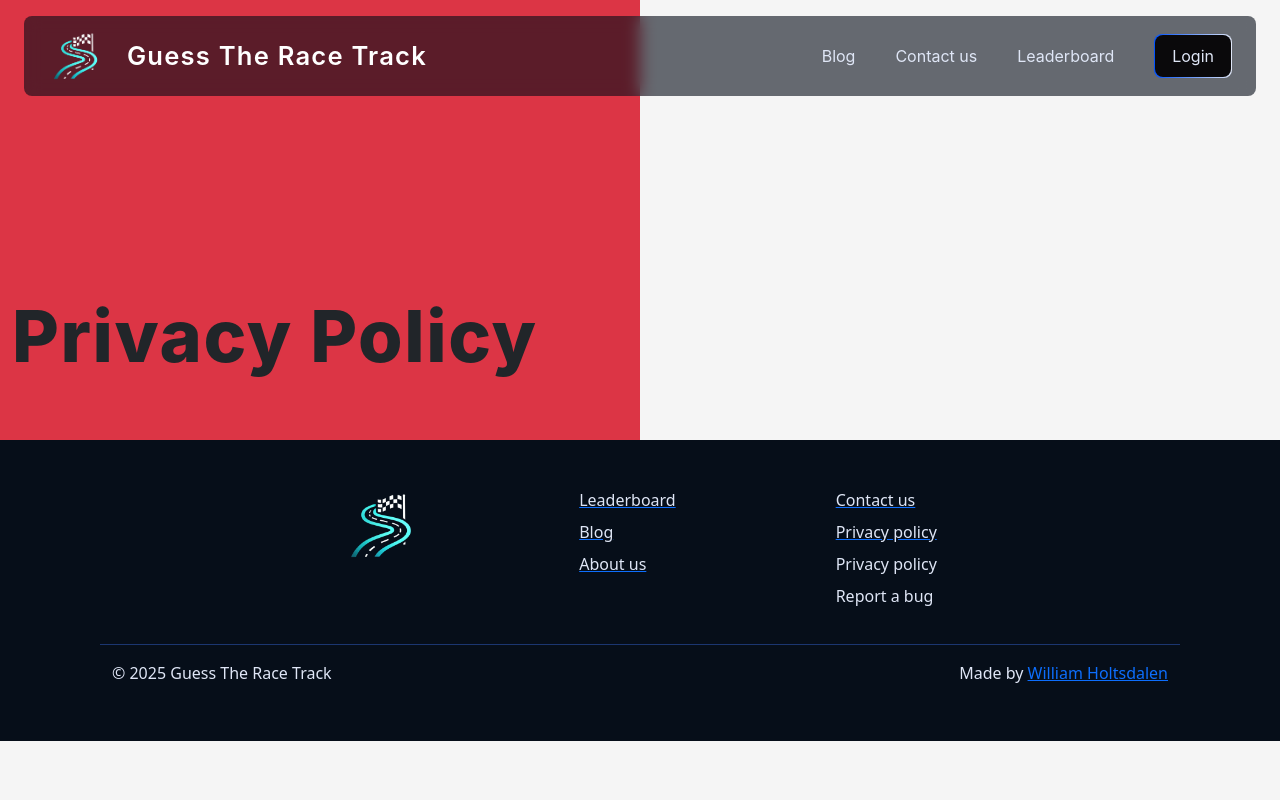
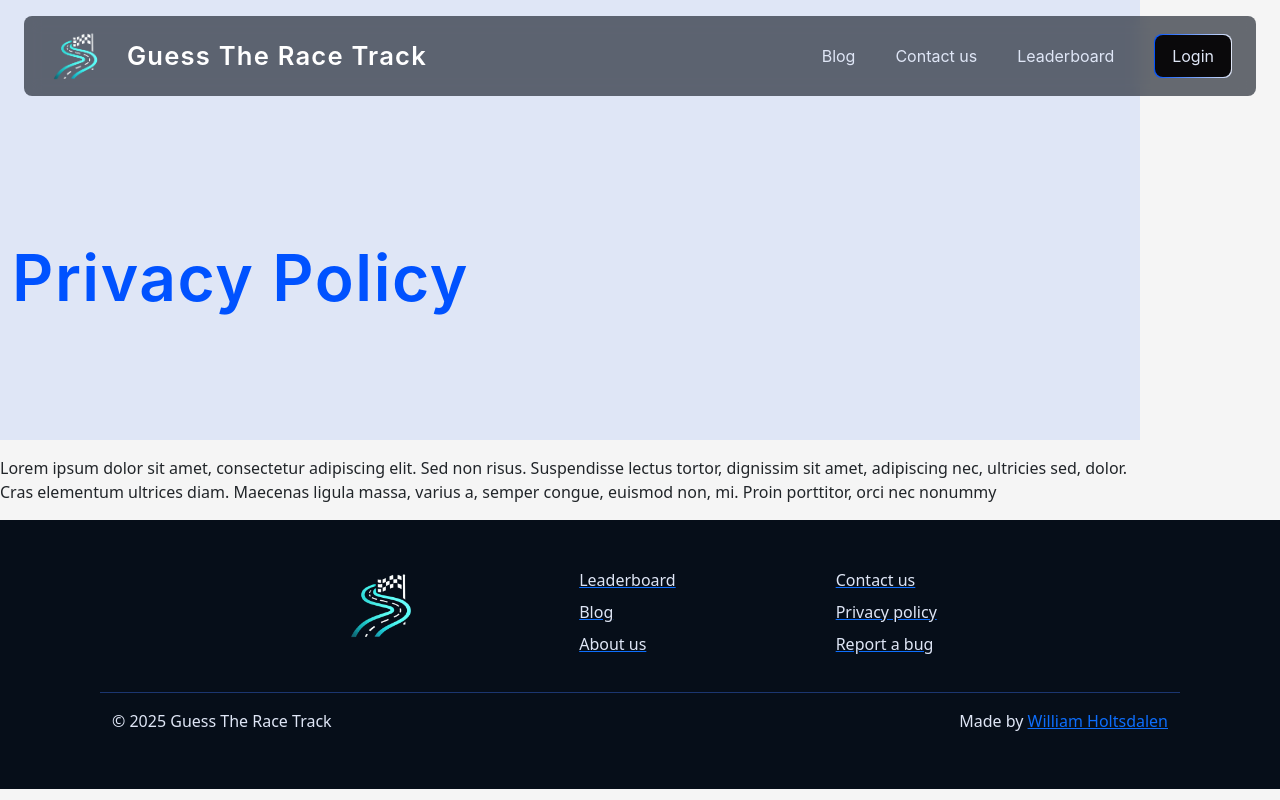
Before and after one commit to WilliamHoltsdalen/guesstheracetrack, a Django app: page /landing_page/privacy_policy/ in a window 1280 px wide. Run offline with Django 4.2, Linux system fonts and the light colour scheme; parts of the project's set-up code (start-up, migrations or seed data) failed here and were passed over; some libraries are stand-ins or nearby versions.

Commit message:
style(ui): Minor styling update

```diff
--- a/guesstheracetrack/static/css/privacy_policy.css
+++ b/guesstheracetrack/static/css/privacy_policy.css
@@ -1,5 +1,6 @@
 body {
   background-color: var(--owhite);
+  width: 100vw;
 }
 
 .page-container {
@@ -8,8 +9,8 @@ body {
 }
 
 .hero-section {
+  background: var(--lavender);
   height: 55vh;
-  width: 50%;
   margin: 0;
   padding: 0;
 }
@@ -21,9 +22,10 @@ body {
 }
 
 .hero-header {
-  font-size: 4.5rem;
+  color: var(--blue);
+  font-size: 4rem;
   letter-spacing: 0.1rem;
-  font-weight: 800;
+  font-weight: 600;
   opacity: 0;
   transform: translateY(-10px);
   animation: fadeIn 1s ease-in-out forwards;
@@ -34,3 +36,8 @@ body {
         transform: translateY(0);
     }
 }
+
+
+.page-row {
+    max-width: 100vw;
+}
--- a/guesstheracetrack/templates/landing_page/footer.html
+++ b/guesstheracetrack/templates/landing_page/footer.html
@@ -31,8 +31,9 @@
         <a class="footer-link" href="{% url 'landing_page:privacy_policy' %}">
           <p class="footer-text">Privacy policy</p>
         </a>
-        <p class="footer-text">Privacy policy</p>
-        <p class="footer-text">Report a bug</p>
+        <a class="footer-link" href="#">
+          <p class="footer-text">Report a bug</p>
+        </a>
       </div>
     </div>
     <div class="row footer-divider"></div>
--- a/guesstheracetrack/templates/landing_page/privacy_policy.html
+++ b/guesstheracetrack/templates/landing_page/privacy_policy.html
@@ -14,14 +14,22 @@
   <!-- Navbar -->
   {% include "landing_page/navbar.html" %}
   <main>
-    <div class="container-fluid page-container">
-      <div class="row hero-section bg-danger">
-        <div class="col hero-col d-flex flex-column justify-content-center">
+    <div class="container page-container">
+      <div class="row page-row hero-section mx-auto">
+        <div class="col hero-col">
           <div class="row hero-content">
             <h1 class="hero-header">Privacy Policy</h1>
           </div>
         </div>
       </div>
+      <div class="row privacy-policy-content mt-3">
+        <p class="privacy-policy-text">
+          Lorem ipsum dolor sit amet, consectetur adipiscing elit. Sed non risus.
+          Suspendisse lectus tortor, dignissim sit amet, adipiscing nec, ultricies
+          sed, dolor. Cras elementum ultrices diam. Maecenas ligula massa, varius
+          a, semper congue, euismod non, mi. Proin porttitor, orci nec nonummy
+        </p>
+      </div>
     </div>
   </main>
   {% include "landing_page/footer.html" %}
```
